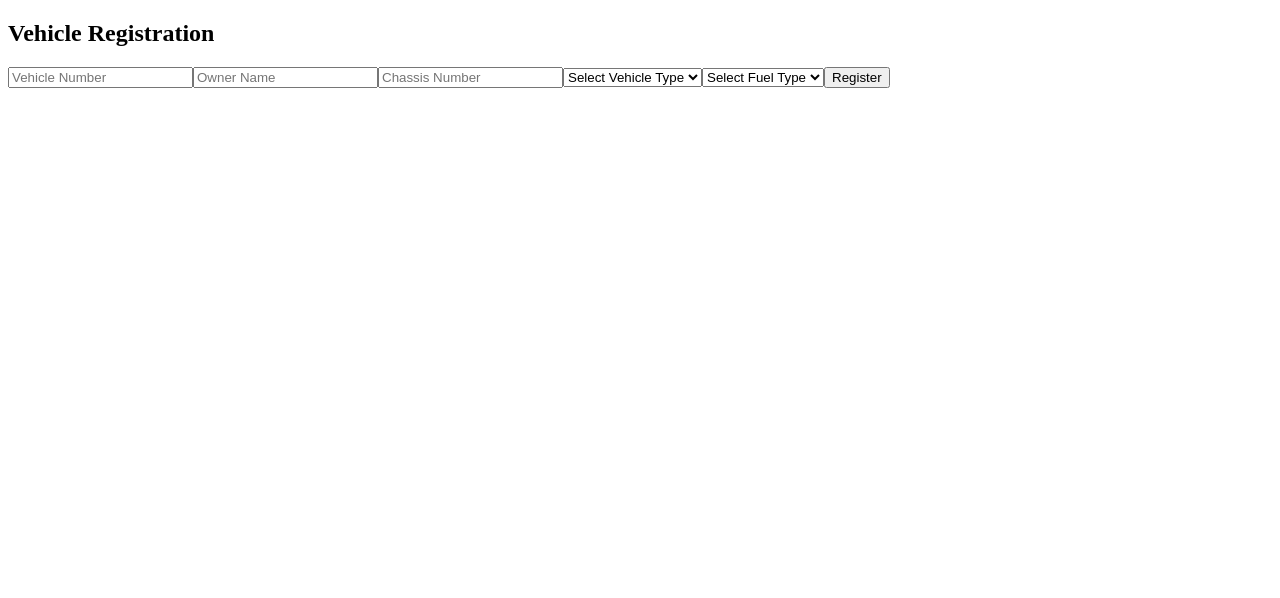
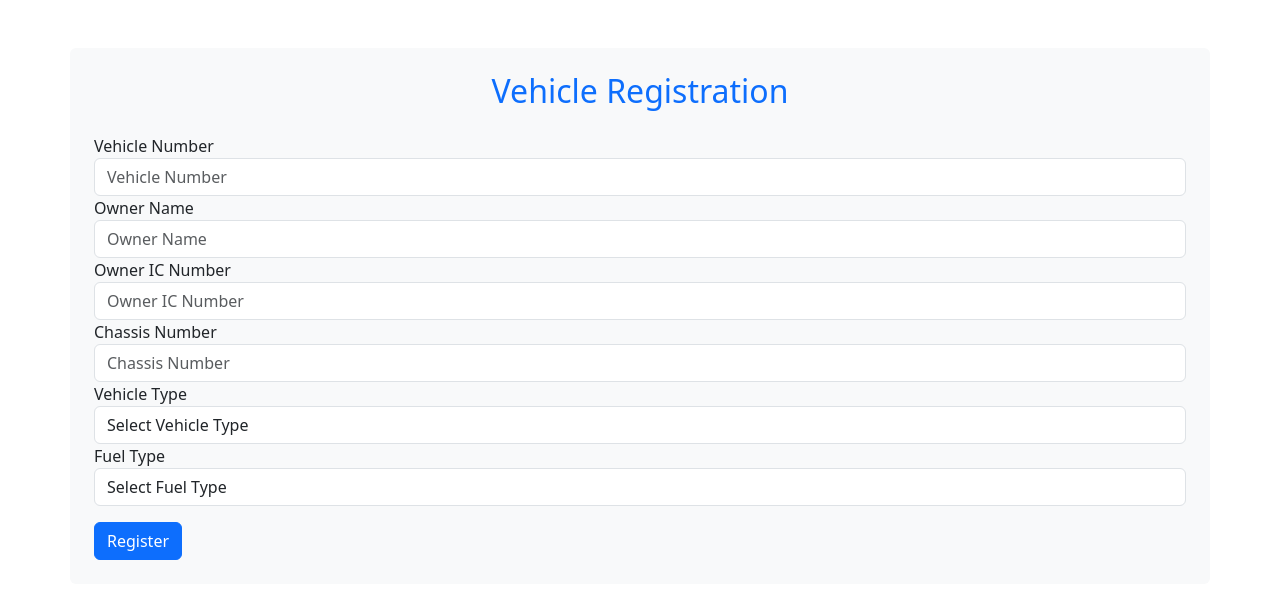
Before and after one commit to Thushakaran/Fuel-Quota-Management-System, a React (Vite) app in the folder frontend/: page / in a window 1280 px wide. Shown: the top 598 px of the page. Built offline with nearby package versions, Linux system fonts and the light colour scheme.

Commit message:
update VehicleRegistration.jsx

```diff
--- a/frontend/src/components/VehicleRegistration.jsx
+++ b/frontend/src/components/VehicleRegistration.jsx
@@ -1,36 +1,42 @@
 import React, { useState } from "react";
 import { registerVehicle } from "../api/vehicleApi";
+import "bootstrap/dist/css/bootstrap.min.css"; // Import Bootstrap CSS
+// import '../../css/VehicleRegistration.css';  // Import custom CSS globally
+
 
 const VehicleRegistration = () => {
   const [formData, setFormData] = useState({
     vehicleNumber: "",
     ownerName: "",
+    ownerIcNumber: "",
     vehicleType: "",
     chassisNumber: "",
     fuelType: "",
   });
 
-  const [errorMessage, setErrorMessage] = useState("");
+  const [errorMessages, setErrorMessages] = useState({});
   const [successMessage, setSuccessMessage] = useState("");
 
   const handleSubmit = async (event) => {
     event.preventDefault();
 
-    // Basic client-side validation
-    const { vehicleNumber, ownerName, vehicleType, chassisNumber, fuelType } =
-      formData;
-    if (
-      !vehicleNumber ||
-      !ownerName ||
-      !vehicleType ||
-      !chassisNumber ||
-      !fuelType
-    ) {
-      setErrorMessage("All fields are required!");
+    const { vehicleNumber, ownerName, ownerIcNumber, vehicleType, chassisNumber, fuelType } = formData;
+    const errors = {};
+
+    // Individual field validation
+    if (!vehicleNumber) errors.vehicleNumber = "Vehicle Number is required!";
+    if (!ownerName) errors.ownerName = "Owner Name is required!";
+    if (!ownerIcNumber) errors.ownerIcNumber = "Owner IC Number is required!";
+    if (!vehicleType) errors.vehicleType = "Vehicle Type is required!";
+    if (!chassisNumber) errors.chassisNumber = "Chassis Number is required!";
+    if (!fuelType) errors.fuelType = "Fuel Type is required!";
+
+    if (Object.keys(errors).length > 0) {
+      setErrorMessages(errors);
       return;
     }
 
-    setErrorMessage("");
+    setErrorMessages({});
     setSuccessMessage("");
 
     try {
@@ -40,72 +46,107 @@ const VehicleRegistration = () => {
       alert(`QR Code: ${result.qrCode}, Fuel Quota: ${result.fuelQuota}`);
     } catch (error) {
       console.error("Error response:", error.response); // Log detailed error response
-      const errorMessage =
-        error.response?.data?.message ||
-        "Failed to register vehicle. Please try again.";
-      setErrorMessage(errorMessage); // Set error message in state
+      const errorMessage = error.response?.data?.message || "Failed to register vehicle. Please try again.";
+      setErrorMessages({ general: errorMessage }); // Set general error message
     }
   };
 
   return (
-    <div className="vehicle-registration">
+    <div className="container mt-5 bg-light p-4 rounded">
+      <div className="header text-center mb-4 text-primary">
         <h2>Vehicle Registration</h2>
-      <form onSubmit={handleSubmit}>
+      </div>
+      <form onSubmit={handleSubmit} className="form-container">
+        <div className="form-group">
+          <label>Vehicle Number</label>
           <input
             type="text"
+            className="form-control"
             placeholder="Vehicle Number"
             value={formData.vehicleNumber}
-          onChange={(e) =>
-            setFormData({ ...formData, vehicleNumber: e.target.value })
-          }
+            onChange={(e) => setFormData({ ...formData, vehicleNumber: e.target.value })}
           />
+          {errorMessages.vehicleNumber && <div className="text-danger">{errorMessages.vehicleNumber}</div>}
+        </div>
+
+        <div className="form-group">
+          <label>Owner Name</label>
           <input
             type="text"
+            className="form-control"
             placeholder="Owner Name"
             value={formData.ownerName}
-          onChange={(e) =>
-            setFormData({ ...formData, ownerName: e.target.value })
-          }
+            onChange={(e) => setFormData({ ...formData, ownerName: e.target.value })}
           />
+          {errorMessages.ownerName && <div className="text-danger">{errorMessages.ownerName}</div>}
+        </div>
+
+        <div className="form-group">
+          <label>Owner IC Number</label>
           <input
             type="text"
+            className="form-control"
+            placeholder="Owner IC Number"
+            value={formData.ownerIcNumber}
+            onChange={(e) => setFormData({ ...formData, ownerIcNumber: e.target.value })}
+          />
+          {errorMessages.ownerIcNumber && <div className="text-danger">{errorMessages.ownerIcNumber}</div>}
+        </div>
+
+        <div className="form-group">
+          <label>Chassis Number</label>
+          <input
+            type="text"
+            className="form-control"
             placeholder="Chassis Number"
             value={formData.chassisNumber}
-          onChange={(e) =>
-            setFormData({ ...formData, chassisNumber: e.target.value })
-          }
+            onChange={(e) => setFormData({ ...formData, chassisNumber: e.target.value })}
           />
+          {errorMessages.chassisNumber && <div className="text-danger">{errorMessages.chassisNumber}</div>}
+        </div>
+
+        <div className="form-group">
+          <label>Vehicle Type</label>
           <select
+            className="form-control"
             value={formData.vehicleType}
-          onChange={(e) =>
-            setFormData({ ...formData, vehicleType: e.target.value })
-          }
+            onChange={(e) => setFormData({ ...formData, vehicleType: e.target.value })}
           >
             <option value="">Select Vehicle Type</option>
             <option value="Car">Car</option>
             <option value="Bike">Bike</option>
-          <option value="Truck">Truck</option>
             <option value="Van">Van</option>
             <option value="Motorcycle">Motorcycle</option>
+            <option value="Taxi">Taxi</option>
+            <option value="Three-wheeler">Three-wheeler</option>
+            <option value="Bus">Bus</option>
+            <option value="Commercial Vehicle">Commercial Vehicle</option>
+            <option value="Heavy Vehicles">Heavy Vehicles</option>
+            <option value="Special Vehicles">Special Vehicles</option>
           </select>
+          {errorMessages.vehicleType && <div className="text-danger">{errorMessages.vehicleType}</div>}
+        </div>
+
+        <div className="form-group">
+          <label>Fuel Type</label>
           <select
+            className="form-control"
             value={formData.fuelType}
-          onChange={(e) =>
-            setFormData({ ...formData, fuelType: e.target.value })
-          }
+            onChange={(e) => setFormData({ ...formData, fuelType: e.target.value })}
           >
             <option value="">Select Fuel Type</option>
             <option value="Petrol">Petrol</option>
             <option value="Diesel">Diesel</option>
             <option value="CNG">CNG</option>
           </select>
-        <button type="submit">Register</button>
+          {errorMessages.fuelType && <div className="text-danger">{errorMessages.fuelType}</div>}
+        </div>
+
+        <button type="submit" className="btn btn-primary btn-block mt-3">Register</button>
       </form>
 
-      {errorMessage && <div className="error-message">{errorMessage}</div>}
-      {successMessage && (
-        <div className="success-message">{successMessage}</div>
-      )}
+      {errorMessages.general && <div className="text-danger mt-3">{errorMessages.general}</div>}
+      {successMessage && <div className="text-success mt-3">{successMessage}</div>}
     </div>
   );
 };
```
Lines whose indentation alone changed are shown as unchanged.
